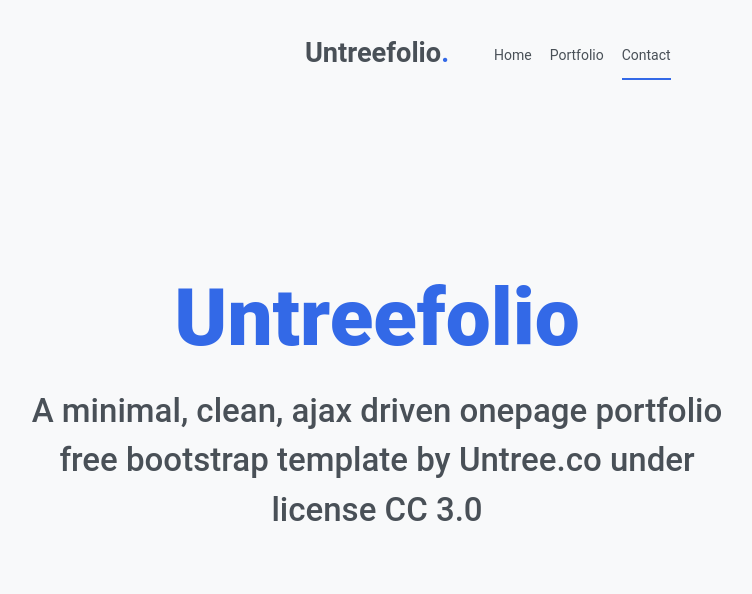
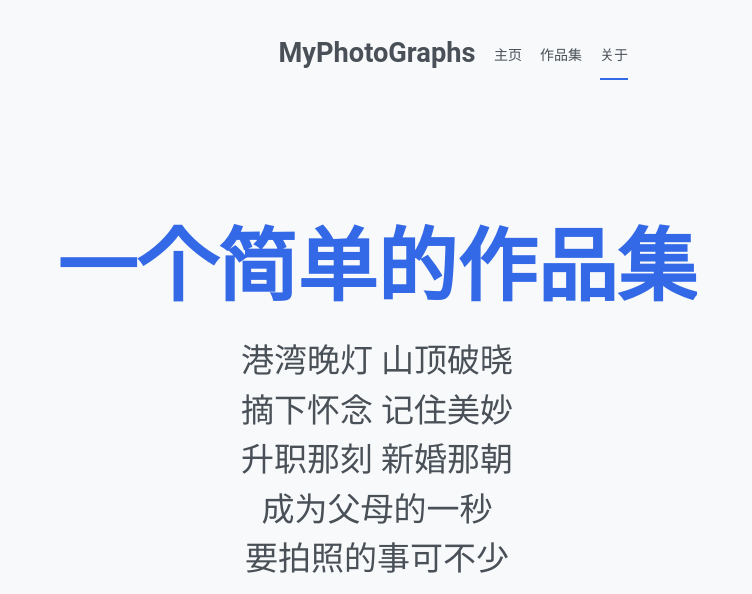
Before and after one commit to smartcopyer/PhotographsWeb, a plain HTML site: page index.html in a window 1280 px wide. Shown: the top 594 px of the page, without its empty margins (263-1015 px from the left). Drawn offline with Linux system fonts and the light colour scheme; files whose address does not match are found by name.

Commit message:
汉化 菜单栏位置

```diff
--- a/css/scss/bootstrap/utilities/_text.scss
+++ b/css/scss/bootstrap/utilities/_text.scss
@@ -19,7 +19,7 @@
   @include media-breakpoint-up($breakpoint) {
     $infix: breakpoint-infix($breakpoint, $grid-breakpoints);
 
-    .text#{$infix}-left   { text-align: left !important; }
+    .text#{$infix}-left   { text-align: right !important; }
     .text#{$infix}-right  { text-align: right !important; }
     .text#{$infix}-center { text-align: center !important; }
   }
--- a/index.html
+++ b/index.html
@@ -64,19 +64,19 @@
               </ul>
             </div>
             <div class="site-logo pos-absolute">
-              <a href="index.html" class="unslate_co--site-logo">Untreefolio<span>.</span></a>
+              <a href="index.html" class="unslate_co--site-logo">MyPhotoGraphs<span></span></a>
             </div>
             <div class="col-md-5 text-right text-lg-left">
               <ul class="site-nav-ul js-clone-nav text-left d-none d-lg-inline-block">
                 <!-- <li><a href="#stats-section" class="nav-link">Stats</a></li> -->
                 <!-- <li><a href="#testimonial-section" class="nav-link">Testimonial</a></li> -->
-                <li><a href="#home-section" class="nav-link">Home</a></li>
-                <li><a href="#portfolio-section" class="nav-link">Portfolio</a></li>
-                <li><a href="#contact-section" class="nav-link">Contact</a></li>
+                <li><a href="#home-section" class="nav-link">主页</a></li>
+                <li><a href="#portfolio-section" class="nav-link">作品集</a></li>
+                <li><a href="#contact-section" class="nav-link">关于</a></li>
               </ul>
 
               <ul class="site-nav-ul-none-onepage text-right d-inline-block d-lg-none">
-                <li><a href="#" class="js-menu-toggle">Menu</a></li>
+                <li><a href="#" class="js-menu-toggle">菜单</a></li>
               </ul>
 
             </div>
@@ -90,8 +90,14 @@
           <div class="row align-items-center">
 
             <div class="col-md-8 mx-auto text-center">
-              <h1 class="heading gsap-reveal-hero">Untreefolio</h1>
-              <h2 class="subheading gsap-reveal-hero">A minimal, clean, ajax driven onepage portfolio free bootstrap template by Untree.co under license CC 3.0</h2>
+              <h1 class="heading gsap-reveal-hero">一个简单的作品集</h1>
+              <h2 class="subheading gsap-reveal-hero">
+                港湾晚灯 山顶破晓<br>
+                摘下怀念 记住美妙<br>
+                升职那刻 新婚那朝<br>
+                成为父母的一秒<br>
+                要拍照的事可不少
+              </h2>
             </div>
 
           </div>
@@ -101,7 +107,7 @@
       <div class="unslate_co--section" id="portfolio-section">
         <div class="container">
           <div class="section-heading-wrap text-center mb-5" data-aos="fade-up">
-            <h2 class="heading-h2 text-center divider">Portfolio</h2>
+            <h2 class="heading-h2 text-center divider">作品集</h2>
 
           </div>
 
@@ -547,7 +553,7 @@
 
           <div class="row justify-content-between">
 
-            <div class="col-md-6"  data-aos="fade-up" data-aos-delay="100">
+            <!-- <div class="col-md-6"  data-aos="fade-up" data-aos-delay="100">
               <form method="post" class="form-outline-style-v1" id="contactForm">
                 <div class="form-group row mb-0">
 
@@ -576,17 +582,17 @@
                 Your message was sent, thank you!
               </div>
 
-            </div>
+            </div> -->
 
             <div class="col-md-4"  data-aos-delay="200">
               <div class="contact-info-v1">
                 <div class="d-block">
                   <span class="d-block contact-info-label">Email</span>
-                  <a href="#" class="contact-info-val">info@untree.co</a>
+                  <a  class="contact-info-val">info@untree.co</a>
                 </div>
                 <div class="d-block">
                   <span class="d-block contact-info-label">Phone</span>
-                  <a href="#" class="contact-info-val">+12 345 6789 012</a>
+                  <a  class="contact-info-val">+12 345 6789 012</a>
                 </div>
                 <div class="d-block">
                   <span class="d-block contact-info-label">Address</span>
@@ -605,7 +611,7 @@
           <div class="row justify-content-center">
             <div class="col-md-7">
 
-              <div class="footer-site-logo"><a href="#">Untreefolio<span>.</span></a></div>
+              <div class="footer-site-logo"><a href="#">一个简单的作品集<span>.</span></a></div>
 
               <ul class="list-unstyled social-icons light">
           <li><a href="#"><span class="icon-facebook"></span></a></li>
@@ -615,7 +621,9 @@
           <li><a href="#"><span class="icon-play"></span></a></li>
         </ul>
 
-              <p class="site-copyright"><small>Copyright &copy;<script>document.write(new Date().getFullYear());</script>. All Rights Reserved. &mdash; Designed with love by <a href="https://untree.co" target="_blank" rel="nofollow noopener">Untree.co</a> &bullet; <a href="https://untree.co/license" target="_blank" rel="nofollow noopener">License</a> </small></p>
+              <p class="site-copyright"><small>Copyright &copy;<script>document.write(new Date().getFullYear());</script>. All Rights Reserved. &mdash; Designed with love
+                <!-- by <a href="https://untree.co" target="_blank" rel="nofollow noopener">Untree.co</a> &bullet; <a href="https://untree.co/license" target="_blank" rel="nofollow noopener">License</a> </small> -->
+              </p>
 
             </div>
           </div>
```
